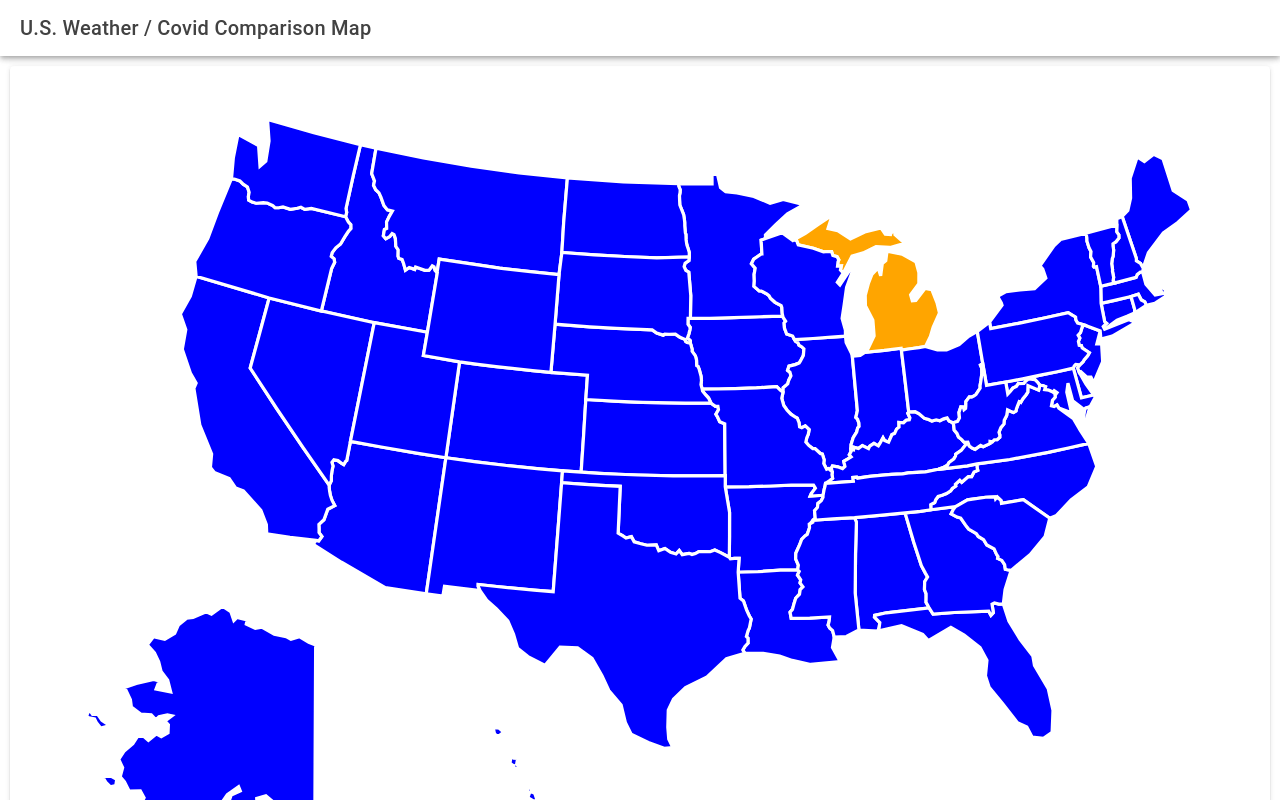
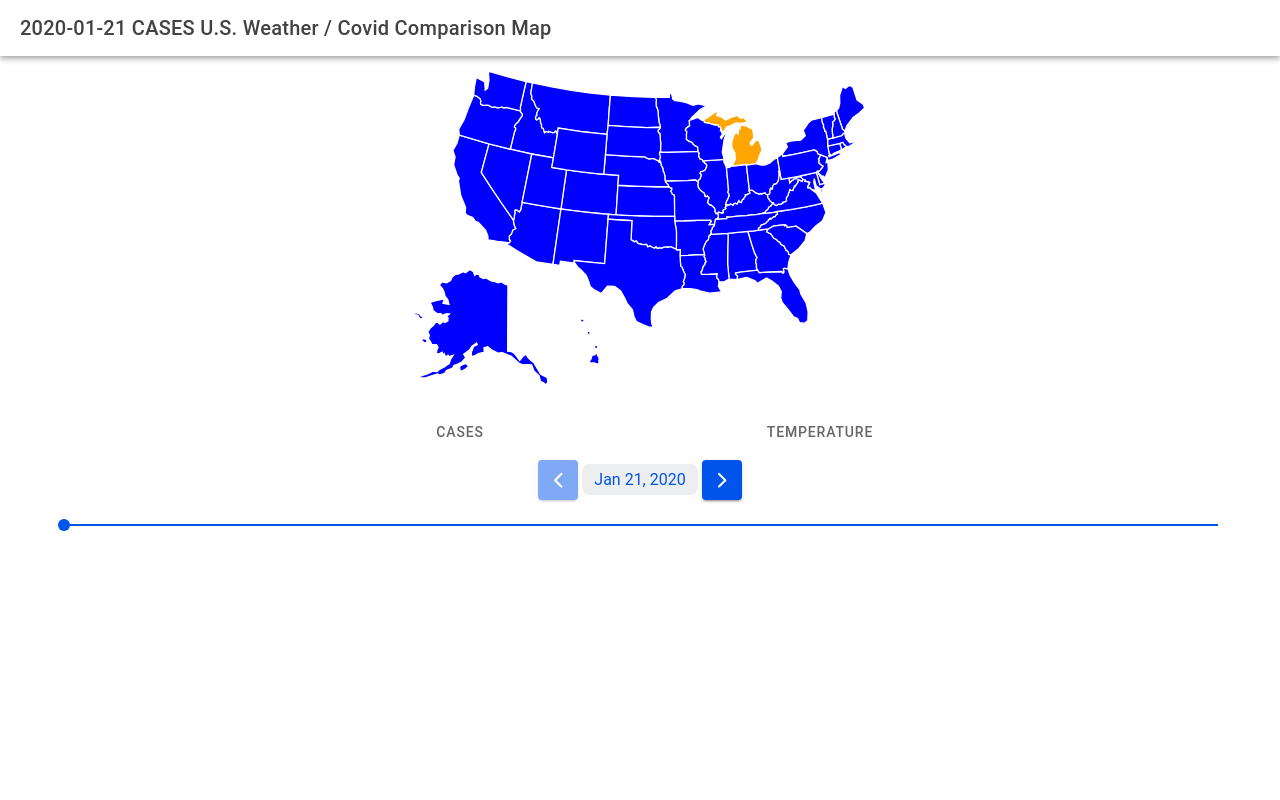
Before and after one commit to LacChe/weather-covid-comparison-app, a React (Vite) app: page /home in a window 1280 px wide. Built offline with nearby package versions, Linux system fonts and the light colour scheme.

Commit message:
date picker component

```diff
--- /dev/null
+++ b/src/components/Controls.tsx
@@ -0,0 +1,129 @@
+import {
+  IonButton,
+  IonDatetime,
+  IonDatetimeButton,
+  IonIcon,
+  IonLabel,
+  IonModal,
+  IonRange,
+  IonSegment,
+  IonSegmentButton,
+} from '@ionic/react';
+import {
+  heart,
+  chevronBackOutline,
+  chevronForwardOutline,
+} from 'ionicons/icons';
+import React, { useEffect } from 'react';
+import { sectionType } from '../pages/Home';
+
+type ControlsProps = {
+  setSelectedSection: (section: sectionType) => void;
+  date: string;
+  setDate: (date: string) => void;
+};
+
+const Controls: React.FC<ControlsProps> = ({
+  setSelectedSection,
+  date,
+  setDate,
+}) => {
+  const MIN_DATE = '2020-01-21';
+  const MAX_DATE = '2023-03-23';
+  const MAX_DAYS = 1157;
+
+  useEffect(() => {
+    setDate(MIN_DATE);
+  }, []);
+
+  function getDaysBetween() {
+    var date1 = new Date(MIN_DATE);
+    var date2 = new Date(date);
+    var diff = Math.abs(date1.getTime() - date2.getTime());
+    var diffDays = Math.ceil(diff / (1000 * 3600 * 24));
+    return diffDays;
+  }
+
+  function caseTemperatureToggle() {
+    return (
+      <IonSegment value="default">
+        <IonSegmentButton
+          onClick={() => setSelectedSection('CASES')}
+          value="CASES"
+        >
+          <IonLabel>Cases</IonLabel>
+        </IonSegmentButton>
+        <IonSegmentButton
+          onClick={() => setSelectedSection('TEMPERATURE')}
+          value="TEMPERATURE"
+        >
+          <IonLabel>Temperature</IonLabel>
+        </IonSegmentButton>
+      </IonSegment>
+    );
+  }
+
+  function datePicker() {
+    return (
+      <>
+        <div style={{ display: 'flex', justifyContent: 'center' }}>
+          <IonButton
+            disabled={date === MIN_DATE}
+            onClick={() => {
+              let newDate = new Date(date);
+              newDate.setDate(newDate.getDate() - 1);
+              setDate(newDate.toISOString().substring(0, 10));
+            }}
+          >
+            <IonIcon slot="icon-only" icon={chevronBackOutline}></IonIcon>
+          </IonButton>
+          <IonDatetimeButton datetime="date"></IonDatetimeButton>
+          <IonButton
+            disabled={date === MAX_DATE}
+            onClick={() => {
+              let newDate = new Date(date);
+              newDate.setDate(newDate.getDate() + 1);
+              setDate(newDate.toISOString().substring(0, 10));
+            }}
+          >
+            <IonIcon slot="icon-only" icon={chevronForwardOutline}></IonIcon>
+          </IonButton>
+        </div>
+        <IonModal keepContentsMounted={true}>
+          <IonDatetime
+            onIonChange={({ detail }: any) => setDate(detail.value)}
+            id="date"
+            value={date}
+            min={MIN_DATE}
+            max={MAX_DATE}
+            presentation="date"
+          ></IonDatetime>
+        </IonModal>
+
+        <IonRange
+          onIonChange={({ detail }: any) => {
+            let newDate = new Date(MIN_DATE);
+            newDate.setDate(newDate.getDate() + detail.value);
+            setDate(newDate.toISOString().substring(0, 10));
+          }}
+          style={{ width: '90%', margin: '0 auto' }}
+          aria-label="Range with ticks"
+          ticks={true}
+          snaps={true}
+          value={getDaysBetween()}
+          min={0}
+          max={MAX_DAYS}
+        ></IonRange>
+      </>
+    );
+  }
+
+  return (
+    <div>
+      {caseTemperatureToggle()}
+      {datePicker()}
+    </div>
+  );
+};
+
+export default Controls;
--- a/src/components/StatesMap.tsx
+++ b/src/components/StatesMap.tsx
@@ -1,4 +1,3 @@
-import { IonCard, IonCardContent } from '@ionic/react';
 import React from 'react';
 import statesSVG from '../res/usaLow.svg';
 import { ReactSVG } from 'react-svg';
@@ -18,8 +17,6 @@ const StatesMap: React.FC = () => {
   }
 
   return (
-    <IonCard>
-      <IonCardContent className="ion-padding">
     <ReactSVG
       afterInjection={(svg) => {
         setStateColors();
@@ -31,10 +28,12 @@ const StatesMap: React.FC = () => {
         );
         svg.setAttribute('viewBox', '0 0 1150 800');
       }}
+      style={{
+        maxWidth: '500px',
+        margin: '0 auto',
+      }}
       src={statesSVG}
     />
-      </IonCardContent>
-    </IonCard>
   );
 };
 
--- a/src/pages/Home.tsx
+++ b/src/pages/Home.tsx
@@ -6,17 +6,31 @@ import {
   IonToolbar,
 } from '@ionic/react';
 import StatesMap from '../components/StatesMap';
+import Controls from '../components/Controls';
+import { useState } from 'react';
+
+export type sectionType = 'CASES' | 'TEMPERATURE';
 
 const Home: React.FC = () => {
+  const [selectedSection, setSelectedSection] = useState<sectionType>('CASES');
+  const [date, setDate] = useState<string>('');
+
   return (
     <IonPage>
       <IonHeader>
         <IonToolbar>
-          <IonTitle>U.S. Weather / Covid Comparison Map</IonTitle>
+          <IonTitle>
+            {date} {selectedSection} U.S. Weather / Covid Comparison Map
+          </IonTitle>
         </IonToolbar>
       </IonHeader>
       <IonContent fullscreen>
         <StatesMap />
+        <Controls
+          setSelectedSection={setSelectedSection}
+          date={date}
+          setDate={setDate}
+        />
       </IonContent>
     </IonPage>
   );
```
Lines whose indentation alone changed are shown as unchanged.
